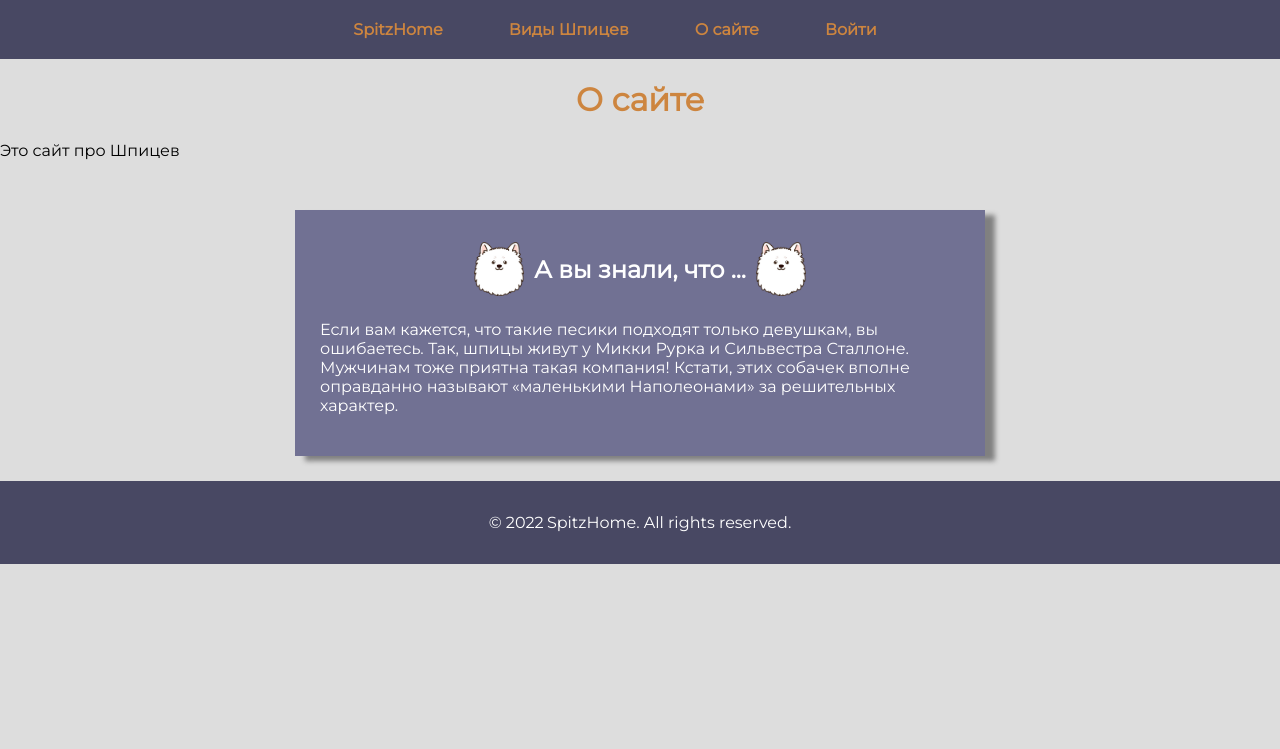
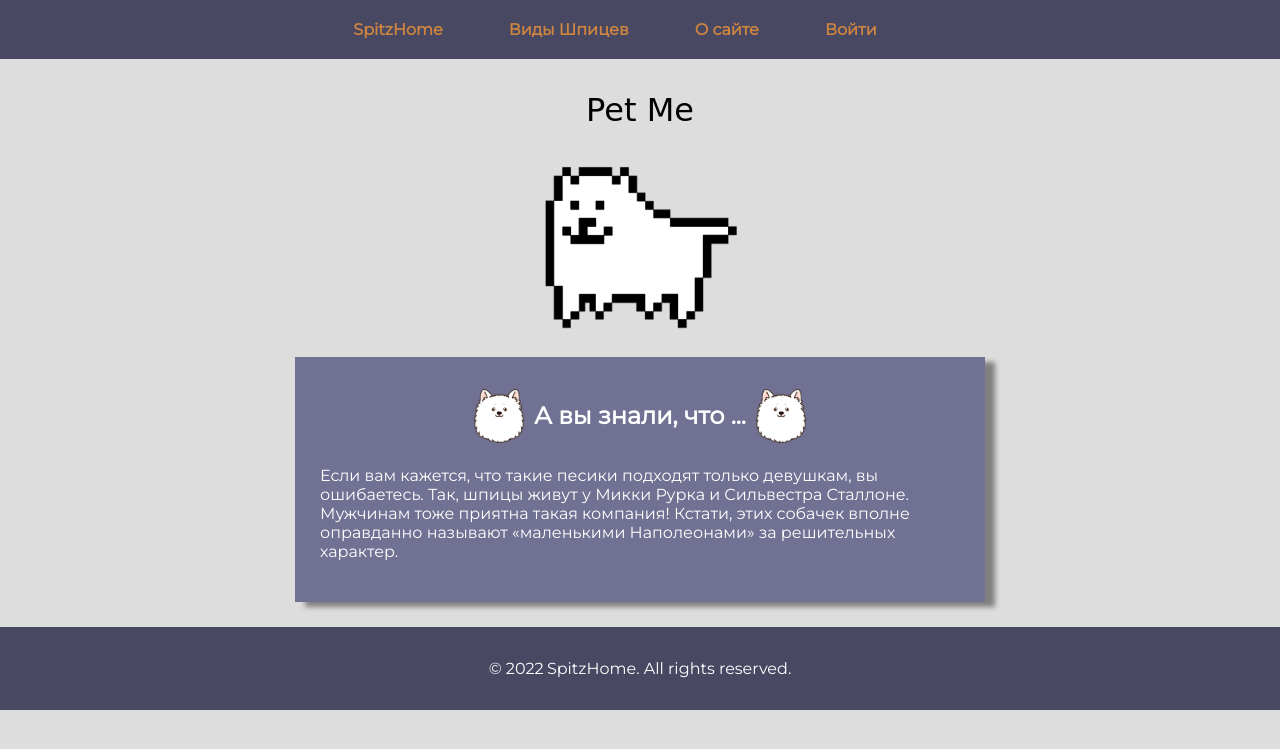
Before and after one commit to minichazer/web-lab-8, a Django app: page /about/ in a window 1280 px wide. Shown: the top 749 px of the page. Run offline with Django 4.2, Linux system fonts and the light colour scheme.

Commit message:
Add about-us page and add annoying doggy

```diff
--- a/mysite/settings.py
+++ b/mysite/settings.py
@@ -9,7 +9,7 @@ BASE_DIR = Path(__file__).resolve().parent.parent
 SECRET_KEY = "django-insecure-4x^0o-0%$=5u#er!*5*uk9yu^x5((m4-^i*#l_8$nv90pb7v14"
 
 # SECURITY WARNING: don't run with debug turned on in production!
-DEBUG = True
+DEBUG = False
 
 ALLOWED_HOSTS = OK_HOSTS
 
--- a/spitz/static/css/styles.css
+++ b/spitz/static/css/styles.css
@@ -1,3 +1,12 @@
+* {
+    -moz-user-select: none;
+    -webkit-user-select: none;
+    -ms-user-select: none;
+    -o-user-select: none;
+    user-select: none;
+}
+
+
 html * {
     font-family: "Montserrat";
 }
@@ -126,10 +135,7 @@ li {
     border: 1px;
     box-shadow: 10px 5px 5px gray;
     width: 50%;
-    margin-left: auto;
-    margin-right: auto;
-    margin-bottom: 25px;
-    margin-top: 50px;
+    margin: 25px auto;
     padding: 25px;
     background-color: #717193;
     display: flex;
@@ -182,8 +188,8 @@ li {
     margin: auto;
     background-repeat: no-repeat;
     background-image: linear-gradient(
-        rgba(0, 0, 0, 0.5),
-        rgba(0, 0, 0, 0.5)
+        rgba(0, 0, 0, 0.6),
+        rgba(0, 0, 0, 0.6)
       ), url(https://minichazer.s-ul.eu/PUIppVFU);
 }
 
@@ -207,12 +213,7 @@ li {
     border: 1px;
     box-shadow: 10px 5px 5px gray;
     width: 50%;
-    margin-left: auto;
-    margin-right: auto;
-
-    margin-bottom: 25px;
-    margin-top: 50px;
-    padding: 25px;
+    margin: 25px auto;
     background-color: #717193;
     display: flex;
     align-items: center;
@@ -224,6 +225,7 @@ li {
     color: white;
     font-size: x-large;
     padding-bottom: 25px;
+    text-align: center;
 }
 
 .index_content_row {
@@ -244,3 +246,63 @@ li {
     border-bottom: 7px solid white;
     border-right: 7px solid white;
 }
+
+.fade_line {
+    height: 1px;
+    background-color: #E6E6E6;
+    width: 80.0em;
+    margin: 25px auto;
+    background-image: -webkit-gradient( linear, left bottom, right bottom, color-stop(0.02, #dddddd), color-stop(0.5, #717193), color-stop(0.98, #dddddd));
+}
+
+.doggy_place {
+    display: flex;
+    justify-content: center;
+    align-items: center;
+    flex-direction: column;
+}
+
+.pet-me {
+    color: black;
+    text-align: center;
+    font-family: 'Press Start 2P', cursive;
+    font-size: 32px;
+}
+
+.pet-me2 {
+    display: none;
+    color: black;
+    text-align: center;
+    font-family: 'Press Start 2P', cursive;
+    font-size: 32px;
+}
+
+.annoying-dog {
+    width: 200px;
+    margin: auto;
+}
+
+.annoying-dog:hover {
+    -webkit-animation-name: vibrate;
+    -webkit-animation-duration: 0.7s;
+    -webkit-animation-iteration-count: infinite;
+    -webkit-animation-timing-function: linear;
+}
+
+.annoying-dog:hover::before {
+    content: "MEOW?";
+}
+
+@keyframes vibrate {
+    0% { -webkit-transform: translate(2px, 1px) rotate(0deg); }
+    10% { -webkit-transform: translate(-1px, -2px) rotate(-1deg); }
+    20% { -webkit-transform: translate(-3px, 0px) rotate(1deg); }
+    30% { -webkit-transform: translate(0px, 2px) rotate(0deg); }
+    40% { -webkit-transform: translate(1px, -1px) rotate(1deg); }
+    50% { -webkit-transform: translate(-1px, 2px) rotate(-1deg); }
+    60% { -webkit-transform: translate(-3px, 1px) rotate(0deg); }
+    70% { -webkit-transform: translate(2px, 1px) rotate(-1deg); }
+    80% { -webkit-transform: translate(-1px, -1px) rotate(1deg); }
+    90% { -webkit-transform: translate(2px, 2px) rotate(0deg); }
+    100% { -webkit-transform: translate(1px, -2px) }
+}
--- /dev/null
+++ b/spitz/static/js/annoyingDog.js
@@ -0,0 +1,12 @@
+var annoyingDog = $('.annoying-dog');
+var annoyingDogAudio = $('body').find('audio')[0];
+
+annoyingDog.hover(function(){
+  annoyingDogAudio.play();
+  $('.pet-me').hide();
+  $('.pet-me2').show();
+}, function(){
+  annoyingDogAudio.pause();
+  $('.pet-me').show();
+  $('.pet-me2').hide();
+});
--- a/spitz/templates/about.html
+++ b/spitz/templates/about.html
@@ -1,6 +1,26 @@
 {% extends "base.html" %}
+{% load static %}
 
 {% block content %}
-<h1>{{title}}</h1>
-<p>Это сайт про Шпицев</p>
+<!--<h1>{{title}}</h1>-->
+
+<head>
+    <script type="text/javascript" src="https://code.jquery.com/jquery-3.6.0.min.js"></script>
+</head>
+
+<body>
+    <!--$(document).ready(function() {});-->
+    <div class="doggy_place">
+        <p class="pet-me">Pet Me</p>
+        <p class="pet-me2">BARK BARK BARK</p>
+        <img class="annoying-dog" src="{% static 'images/annoyingDog.webp' %}" alt="Annoying Dog">
+        <audio loop src="{% static 'mp3/annoyingDog.mp3' %}" preload="auto"></audio>
+        <script src="{% static '/js/annoyingDog.js' %}"></script>
+    </div>
+
+</body>
+
+
+
+
 {% endblock %}
--- a/spitz/templates/base.html
+++ b/spitz/templates/base.html
@@ -7,6 +7,7 @@
     <meta charset="utf-8" />
     <title>{{ title }}</title>
     <link type="text/css" rel="stylesheet" href="{% static 'css/styles.css' %}">
+    <link rel="icon" type="image/x-icon" href="{% static 'images/favicon.png' %}">
 </head>
 <body>
 {% block mainmenu %}
@@ -25,9 +26,9 @@
 {% random_fact as fact %}
 <div class="fact_section">
     <div class="fact_section_title">
-        <img src="../static/images/facts_doggy.png" style="width: 50px;">
+        <img src="{% static 'images/facts_doggy.png' %}" style="width: 50px;">
         <h2>А вы знали, что ...</h2>
-        <img src="../static/images/facts_doggy.png" style="width: 50px;">
+        <img src="{% static 'images/facts_doggy.png' %}" style="width: 50px;">
     </div>
 
 
--- a/spitz/templates/spitztype.html
+++ b/spitz/templates/spitztype.html
@@ -1,4 +1,5 @@
 {% extends "base.html" %}
+{% load static %}
 
 {% block content %}
 <h1>{{title}}</h1>
```
Also changed, not shown: spitz/templates/index.html (+4 -6 lines), spitz/static/images/annoyingDog.webp (added), spitz/static/images/favicon.png (added), spitz/static/images/types-1.jpg (deleted), spitz/static/images/types-2.jpg (deleted), 1 other file.
